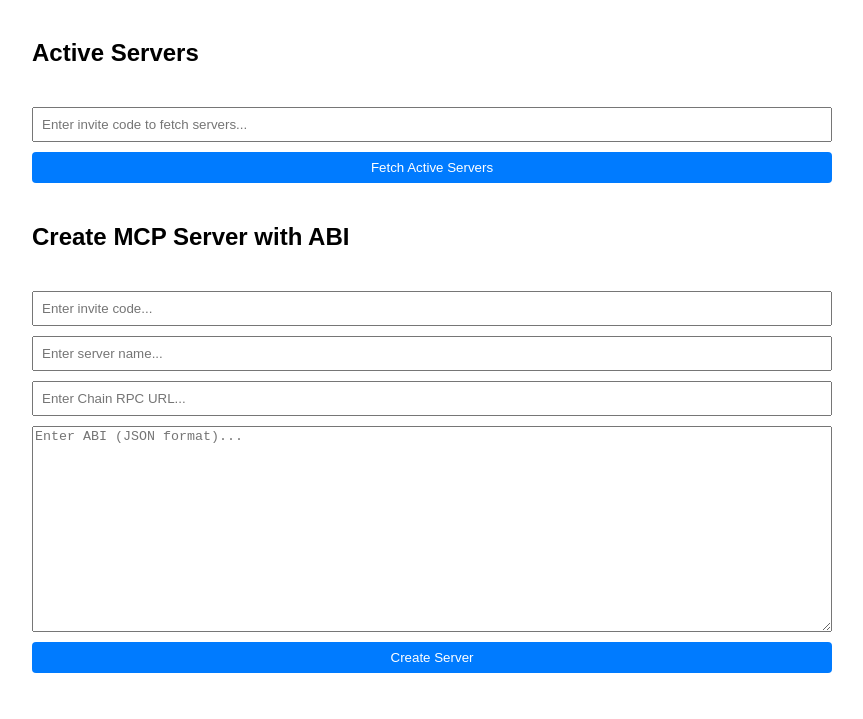
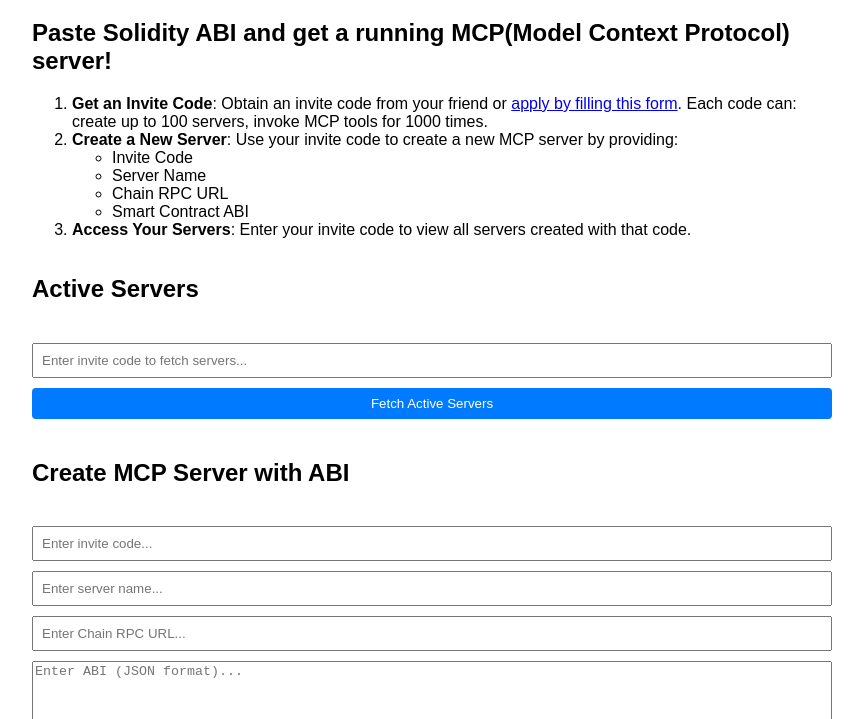
Before and after one commit to cipher-flow/mcp-wrapper, a website: page public/index.html in a window 1280 px wide. Shown: the part 81-800 px from the top of the page, without its empty margins (208-1071 px from the left). Drawn offline with Linux system fonts and the light colour scheme.

Commit message:
text: add user guide

```diff
--- a/public/index.html
+++ b/public/index.html
@@ -46,6 +46,23 @@
 </head>
 <body>
     <h1>MCP Wrapper</h1>
+    <div class="container">
+        <div class="user-guide">
+            <h2>Paste Solidity ABI and get a running MCP(Model Context Protocol) server!</h2>
+            <ol>
+                <li><strong>Get an Invite Code</strong>: Obtain an invite code from your friend or <a href="https://forms.gle/eUbXK7NgNwRnztRJA" target="_blank">apply by filling this form</a>. Each code can: create up to 100 servers, invoke MCP tools for 1000 times.</li>
+                <li><strong>Create a New Server</strong>: Use your invite code to create a new MCP server by providing:
+                    <ul>
+                        <li>Invite Code</li>
+                        <li>Server Name</li>
+                        <li>Chain RPC URL</li>
+                        <li>Smart Contract ABI</li>
+                    </ul>
+                </li>
+                <li><strong>Access Your Servers</strong>: Enter your invite code to view all servers created with that code.</li>
+            </ol>
+        </div>
+    </div>
     <div class="forms-container">
         <div id="serverList">
             <h2>Active Servers</h2>
@@ -112,9 +129,7 @@
                 const serverUrl = `${baseUrl}/sse/${server.name}`;
                 const chainRpcUrl = server.chainRpcUrl || 'Not configured';
                 li.innerHTML = `
-                    <div><strong>Server Name:</strong> ${server.name}</div>
-                    <div><strong>Server URL:</strong> ${serverUrl}</div>
-                    <div><strong>Chain RPC URL:</strong> ${chainRpcUrl}</div>
+                    <div>${serverUrl}</div>
                 `;
                 serversList.appendChild(li);
             });
```
